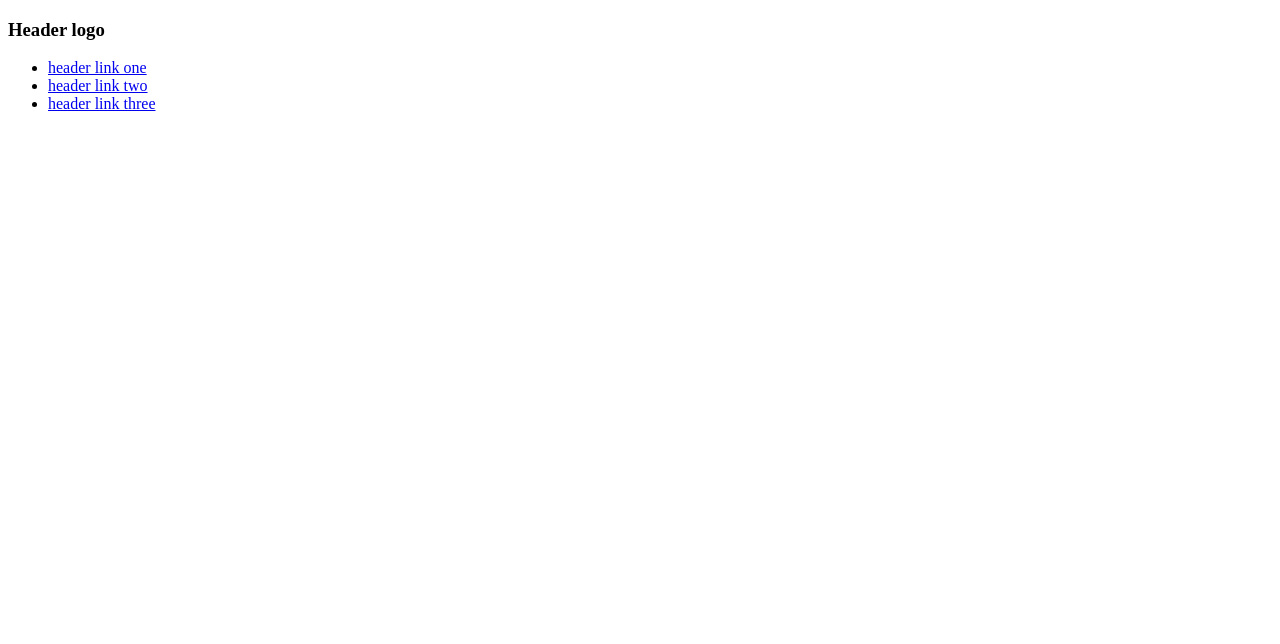
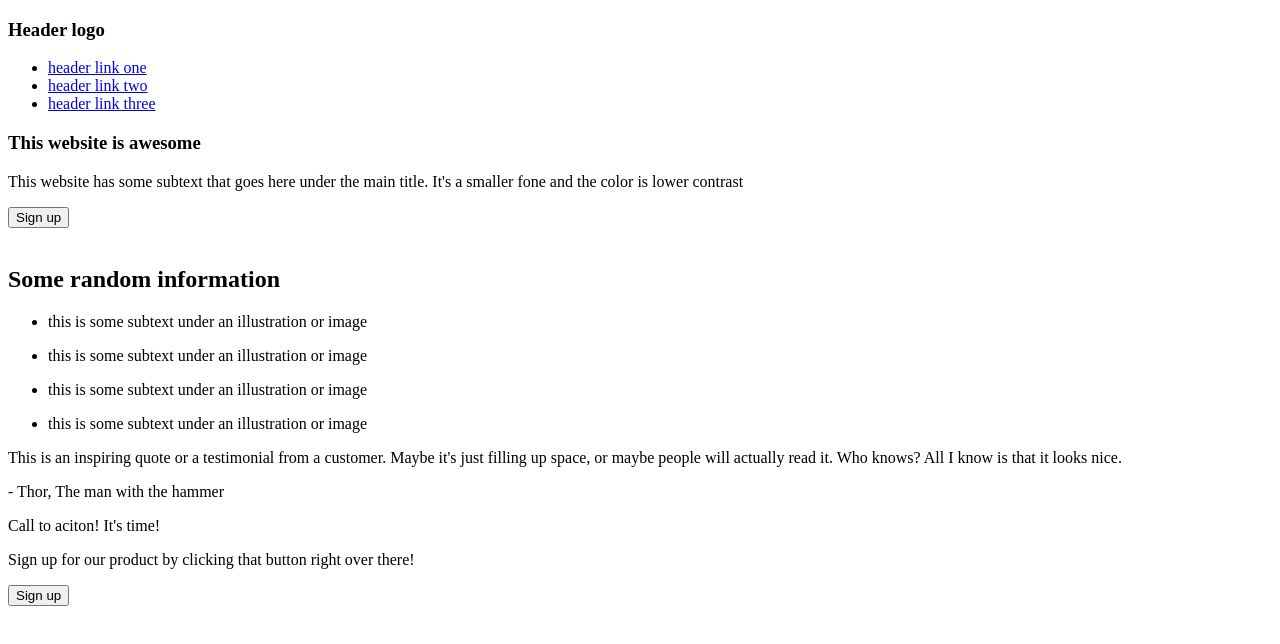
Before and after one commit to NatiG25/css-practice, a plain HTML site: page index.html in a window 1280 px wide. Drawn offline with Linux system fonts and the light colour scheme.

Commit message:
Complete the html structure for the body's content

```diff
--- a/index.html
+++ b/index.html
@@ -6,7 +6,7 @@
   <title>My landing page</title>
 </head>
 <body>
-  <header>
+  <header class="nav-header">
     <h3 class="header-logo">Header logo</h3>
     <nav>
       <ul>
@@ -14,6 +14,63 @@
         <li><a href="#">header link two</a></li>
         <li><a href="#">header link three</a></li>
       </ul>
+    </nav>
   </header>
+  <main>
+    <section class="header-section">
+      <section>
+        <h1 class="main-header">This website is awesome</h1>
+        <p class="header-content">This website has some subtext that goes here under the main title. It's a smaller fone and the color is lower contrast</p>
+        <button class="sign-up-btn">Sign up</button>
+      </section>
+
+      <section>
+        <img src="" alt="">
+      </section>
+    </section>
+
+    <section class="content-section">
+      <h2 class="content-header">Some random information</h2>
+      <ul class="content-list">
+        <li class="content-item">
+          <p class="empty-text-item"></p>
+          <p class="text-item">this is some subtext under an illustration or image</p>
+        </li>
+        <li class="content-item">
+          <p class="empty-text-item"></p>
+          <p class="text-item">this is some subtext under an illustration or image</p>
+        </li>
+        <li class="content-item">
+          <p class="empty-text-item"></p>
+          <p class="text-item">this is some subtext under an illustration or image</p>
+        </li>
+        <li class="content-item">
+          <p class="empty-text-item"></p>
+          <p class="text-item">this is some subtext under an illustration or image</p>
+        </li>
+      </ul>
+
+      <section class="quote-section">
+        <p class="quote-content">
+          This is an inspiring quote or a testimonial from a customer.
+          Maybe it's just filling up space, or maybe people will actually
+          read it. Who knows? All I know is that it looks nice.
+        </p>
+        <p class="quote-author">- Thor, The man with the hammer</p>
+      </section>
+
+      <section class="sign-up-section">
+        <section class="sign-up-content-section">
+          <p class="sign-up-content1">Call to aciton! It's time!</p>
+          <p class="sign-up-content2">Sign up for our product by clicking that button right over there!</p>
+        </section>
+        <section class="sign-up-btn-section">
+          <button class="sign-up-btn">Sign up</button>
+        </section>
+      </section>
+    </section>
+  </main>
+
+
 </body>
 </html>
```
